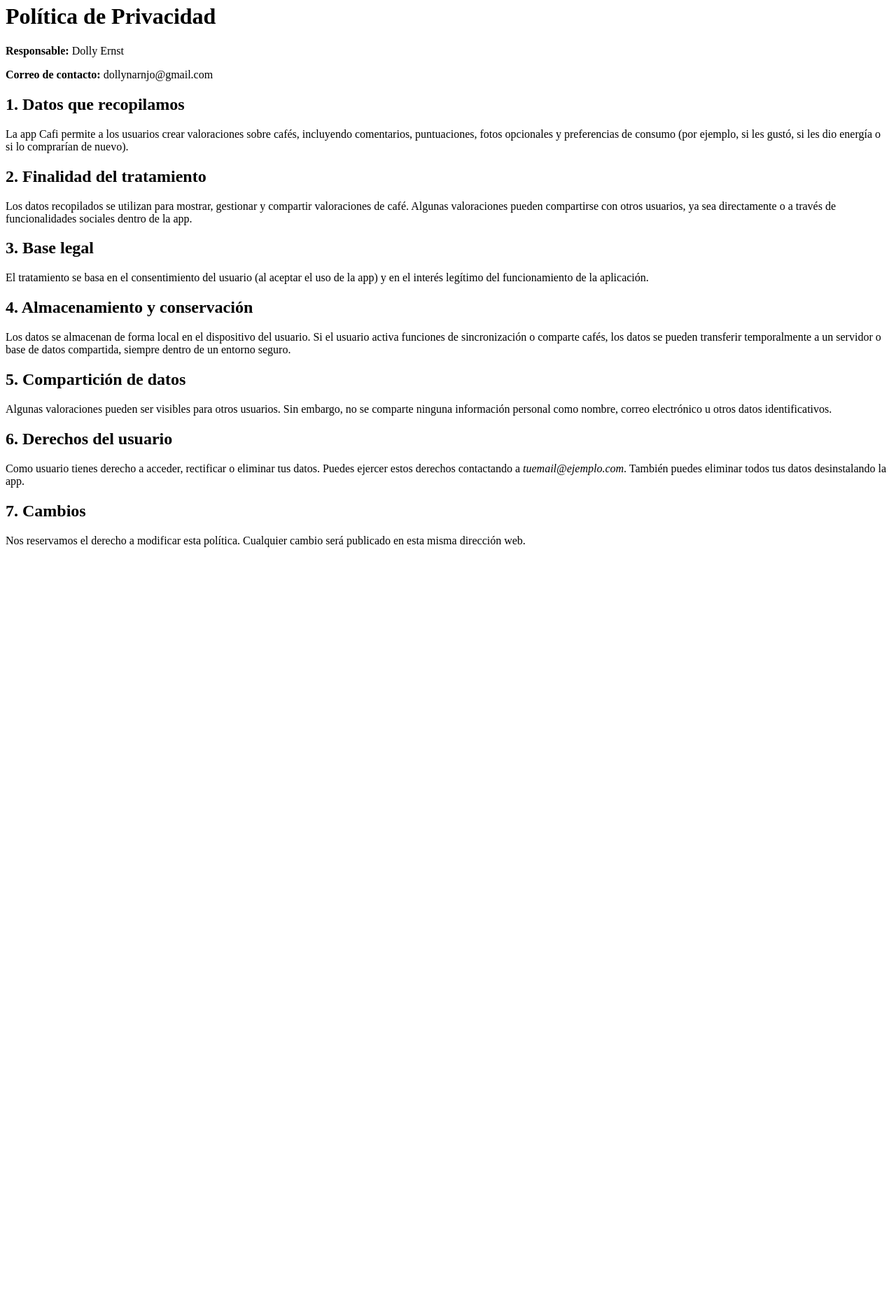
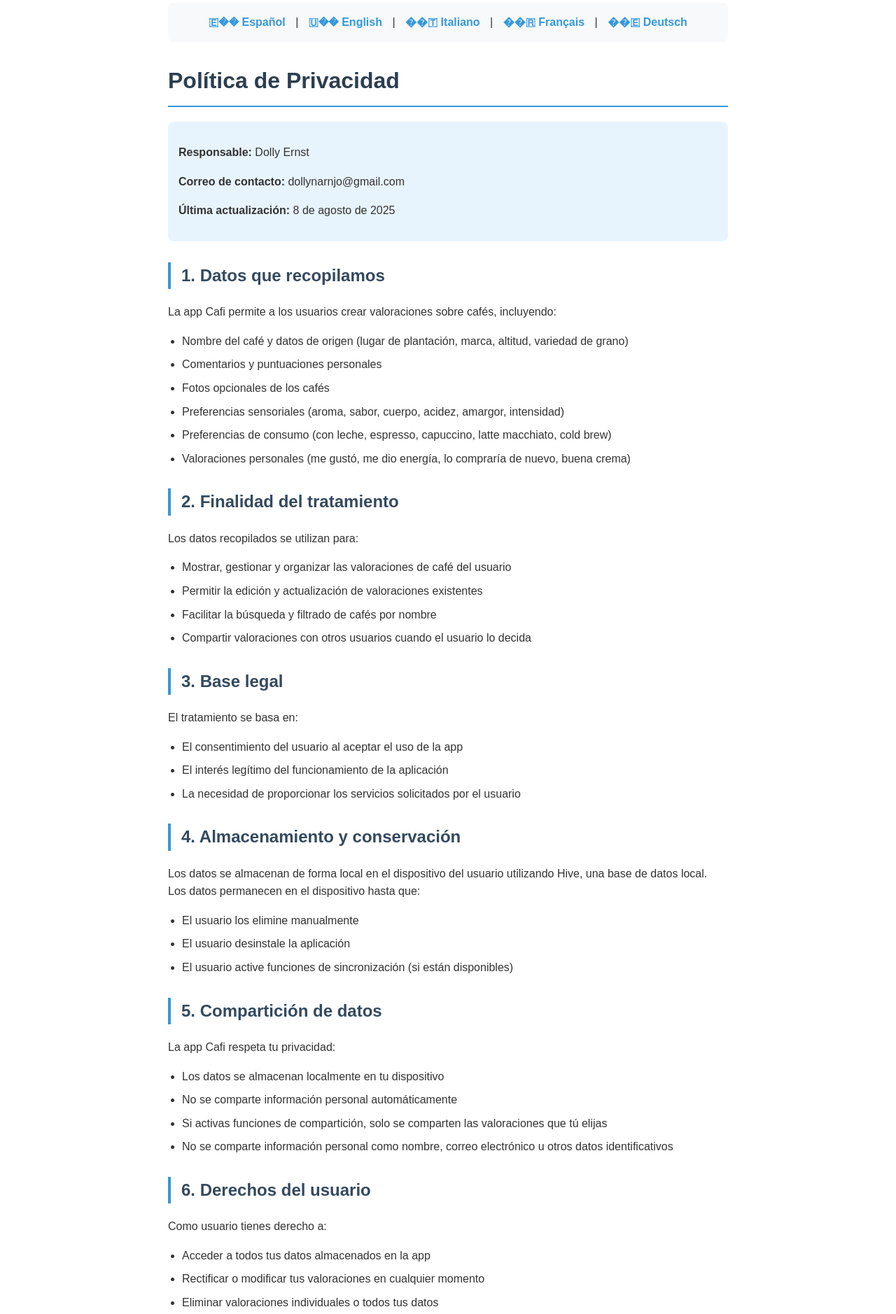
Before and after one commit to Dolieth/cafi-privacy-policy, a plain HTML site: page index.html in a window 1280 px wide. Shown: the part 16-1894 px from the top of the page at 70% size. Before the commit the page ends 814 px from the top, so only its background shows below. Drawn offline with Linux system fonts and the light colour scheme.

Commit message:
Update index.html
Completo

```diff
--- a/index.html
+++ b/index.html
@@ -2,34 +2,151 @@
 <html lang="es">
 <head>
   <meta charset="utf-8">
+  <meta name="viewport" content="width=device-width, initial-scale=1.0">
+  <meta name="description" content="Política de privacidad de la app Cafi">
   <title>Política de Privacidad – App Cafi</title>
+  <style>
+    body {
+      font-family: Arial, sans-serif;
+      max-width: 800px;
+      margin: 0 auto;
+      padding: 20px;
+      line-height: 1.6;
+      color: #333;
+    }
+    h1 { color: #2c3e50; border-bottom: 2px solid #3498db; padding-bottom: 10px; }
+    h2 { color: #34495e; margin-top: 30px; border-left: 4px solid #3498db; padding-left: 15px; }
+    .nav-links {
+      background: #f8f9fa;
+      padding: 15px;
+      border-radius: 8px;
+      margin-bottom: 30px;
+      text-align: center;
+    }
+    .nav-links a {
+      margin: 0 10px;
+      color: #3498db;
+      text-decoration: none;
+      font-weight: bold;
+    }
+    .nav-links a:hover { text-decoration: underline; }
+    .contact-info {
+      background: #e8f4fd;
+      padding: 15px;
+      border-radius: 8px;
+      margin: 20px 0;
+    }
+    ul { padding-left: 20px; }
+    li { margin: 8px 0; }
+    .update-date {
+      font-style: italic;
+      color: #7f8c8d;
+      text-align: center;
+      margin-top: 40px;
+    }
+  </style>
 </head>
 <body>
+  <div class="nav-links">
+    <a href="index.html">🇪�� Español</a> |
+    <a href="en.html">🇺�� English</a> |
+    <a href="it.html">��🇹 Italiano</a> |
+    <a href="fr.html">��🇷 Français</a> |
+    <a href="de.html">��🇪 Deutsch</a>
+  </div>
+
   <h1>Política de Privacidad</h1>
 
-  <p><strong>Responsable:</strong> Dolly Ernst</p>
-  <p><strong>Correo de contacto:</strong> dollynarnjo@gmail.com</p>
+  <div class="contact-info">
+    <p><strong>Responsable:</strong> Dolly Ernst</p>
+    <p><strong>Correo de contacto:</strong> dollynarnjo@gmail.com</p>
+    <p><strong>Última actualización:</strong> 8 de agosto de 2025</p>
+  </div>
 
   <h2>1. Datos que recopilamos</h2>
-  <p>La app Cafi permite a los usuarios crear valoraciones sobre cafés, incluyendo comentarios, puntuaciones, fotos opcionales y preferencias de consumo (por ejemplo, si les gustó, si les dio energía o si lo comprarían de nuevo).</p>
+  <p>La app Cafi permite a los usuarios crear valoraciones sobre cafés, incluyendo:</p>
+  <ul>
+    <li>Nombre del café y datos de origen (lugar de plantación, marca, altitud, variedad de grano)</li>
+    <li>Comentarios y puntuaciones personales</li>
+    <li>Fotos opcionales de los cafés</li>
+    <li>Preferencias sensoriales (aroma, sabor, cuerpo, acidez, amargor, intensidad)</li>
+    <li>Preferencias de consumo (con leche, espresso, capuccino, latte macchiato, cold brew)</li>
+    <li>Valoraciones personales (me gustó, me dio energía, lo compraría de nuevo, buena crema)</li>
+  </ul>
 
   <h2>2. Finalidad del tratamiento</h2>
-  <p>Los datos recopilados se utilizan para mostrar, gestionar y compartir valoraciones de café. Algunas valoraciones pueden compartirse con otros usuarios, ya sea directamente o a través de funcionalidades sociales dentro de la app.</p>
+  <p>Los datos recopilados se utilizan para:</p>
+  <ul>
+    <li>Mostrar, gestionar y organizar las valoraciones de café del usuario</li>
+    <li>Permitir la edición y actualización de valoraciones existentes</li>
+    <li>Facilitar la búsqueda y filtrado de cafés por nombre</li>
+    <li>Compartir valoraciones con otros usuarios cuando el usuario lo decida</li>
+  </ul>
 
   <h2>3. Base legal</h2>
-  <p>El tratamiento se basa en el consentimiento del usuario (al aceptar el uso de la app) y en el interés legítimo del funcionamiento de la aplicación.</p>
+  <p>El tratamiento se basa en:</p>
+  <ul>
+    <li>El consentimiento del usuario al aceptar el uso de la app</li>
+    <li>El interés legítimo del funcionamiento de la aplicación</li>
+    <li>La necesidad de proporcionar los servicios solicitados por el usuario</li>
+  </ul>
 
   <h2>4. Almacenamiento y conservación</h2>
-  <p>Los datos se almacenan de forma local en el dispositivo del usuario. Si el usuario activa funciones de sincronización o comparte cafés, los datos se pueden transferir temporalmente a un servidor o base de datos compartida, siempre dentro de un entorno seguro.</p>
+  <p>Los datos se almacenan de forma local en el dispositivo del usuario utilizando Hive, una base de datos local. Los datos permanecen en el dispositivo hasta que:</p>
+  <ul>
+    <li>El usuario los elimine manualmente</li>
+    <li>El usuario desinstale la aplicación</li>
+    <li>El usuario active funciones de sincronización (si están disponibles)</li>
+  </ul>
 
   <h2>5. Compartición de datos</h2>
-  <p>Algunas valoraciones pueden ser visibles para otros usuarios. Sin embargo, no se comparte ninguna información personal como nombre, correo electrónico u otros datos identificativos.</p>
+  <p>La app Cafi respeta tu privacidad:</p>
+  <ul>
+    <li>Los datos se almacenan localmente en tu dispositivo</li>
+    <li>No se comparte información personal automáticamente</li>
+    <li>Si activas funciones de compartición, solo se comparten las valoraciones que tú elijas</li>
+    <li>No se comparte información personal como nombre, correo electrónico u otros datos identificativos</li>
+  </ul>
 
   <h2>6. Derechos del usuario</h2>
-  <p>Como usuario tienes derecho a acceder, rectificar o eliminar tus datos. Puedes ejercer estos derechos contactando a <em>tuemail@ejemplo.com</em>. También puedes eliminar todos tus datos desinstalando la app.</p>
+  <p>Como usuario tienes derecho a:</p>
+  <ul>
+    <li>Acceder a todos tus datos almacenados en la app</li>
+    <li>Rectificar o modificar tus valoraciones en cualquier momento</li>
+    <li>Eliminar valoraciones individuales o todos tus datos</li>
+    <li>Exportar tus datos (si la funcionalidad está disponible)</li>
+  </ul>
+  <p>Puedes ejercer estos derechos directamente desde la app o contactando a <strong>dollynarnjo@gmail.com</strong>. También puedes eliminar todos tus datos desinstalando la app.</p>
 
-  <h2>7. Cambios</h2>
-  <p>Nos reservamos el derecho a modificar esta política. Cualquier cambio será publicado en esta misma dirección web.</p>
+  <h2>7. Servicios de terceros</h2>
+  <p>Esta app utiliza:</p>
+  <ul>
+    <li><strong>Google Play Store:</strong> Para la distribución de la aplicación. Google puede recopilar datos de uso según su propia política de privacidad.</li>
+    <li><strong>Hive:</strong> Base de datos local para almacenamiento de datos en el dispositivo.</li>
+  </ul>
 
+  <h2>8. Seguridad</h2>
+  <p>Implementamos medidas de seguridad para proteger tus datos:</p>
+  <ul>
+    <li>Almacenamiento local encriptado</li>
+    <li>No transmisión de datos a servidores externos</li>
+    <li>Control total del usuario sobre sus datos</li>
+  </ul>
+
+  <h2>9. Cambios en la política</h2>
+  <p>Nos reservamos el derecho a modificar esta política de privacidad. Cualquier cambio será:</p>
+  <ul>
+    <li>Publicado en esta misma dirección web</li>
+    <li>Comunicado a través de actualizaciones de la app</li>
+    <li>Indicado con una nueva fecha de "Última actualización"</li>
+  </ul>
+
+  <h2>10. Contacto</h2>
+  <p>Si tienes preguntas sobre esta política de privacidad o sobre el tratamiento de tus datos, puedes contactarnos en:</p>
+  <p><strong>Email:</strong> dollynarnjo@gmail.com</p>
+
+  <div class="update-date">
+    <p>Última actualización: 8 de agosto de 2025</p>
+  </div>
 </body>
 </html>
```
